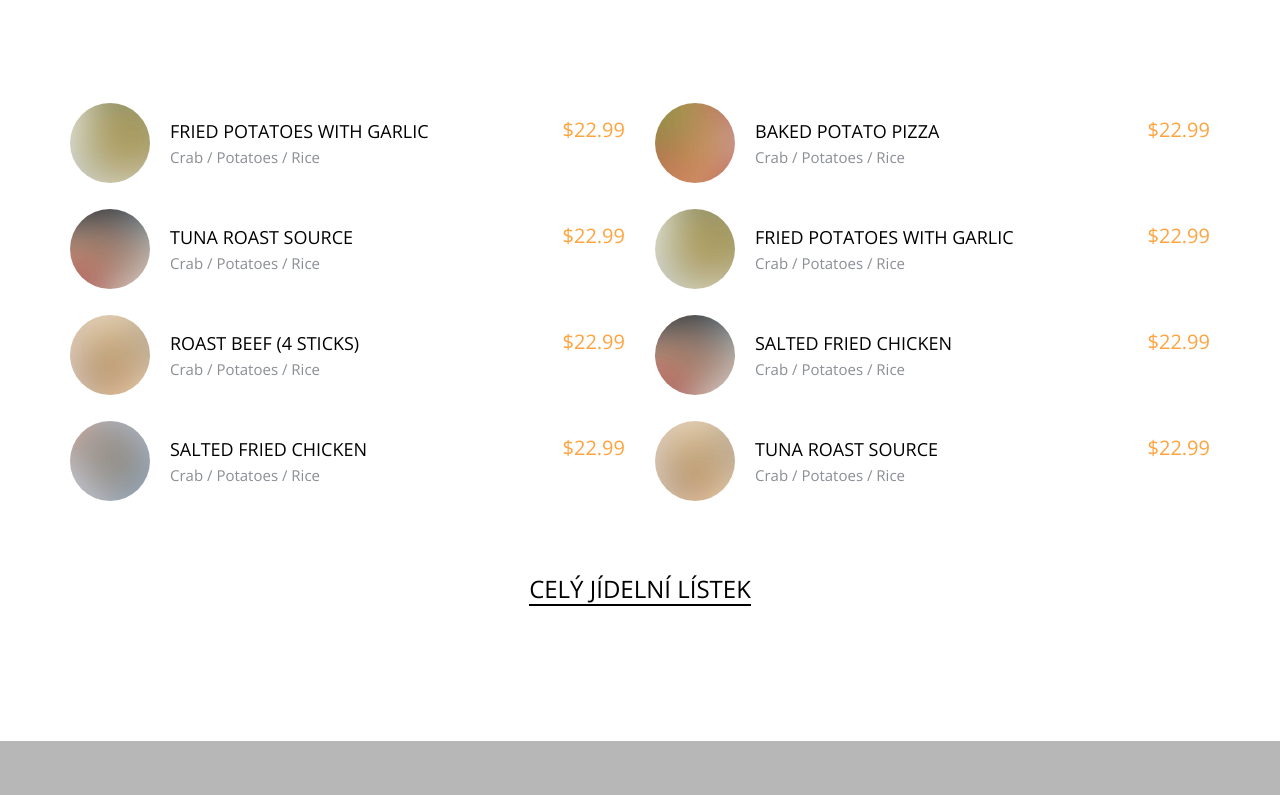
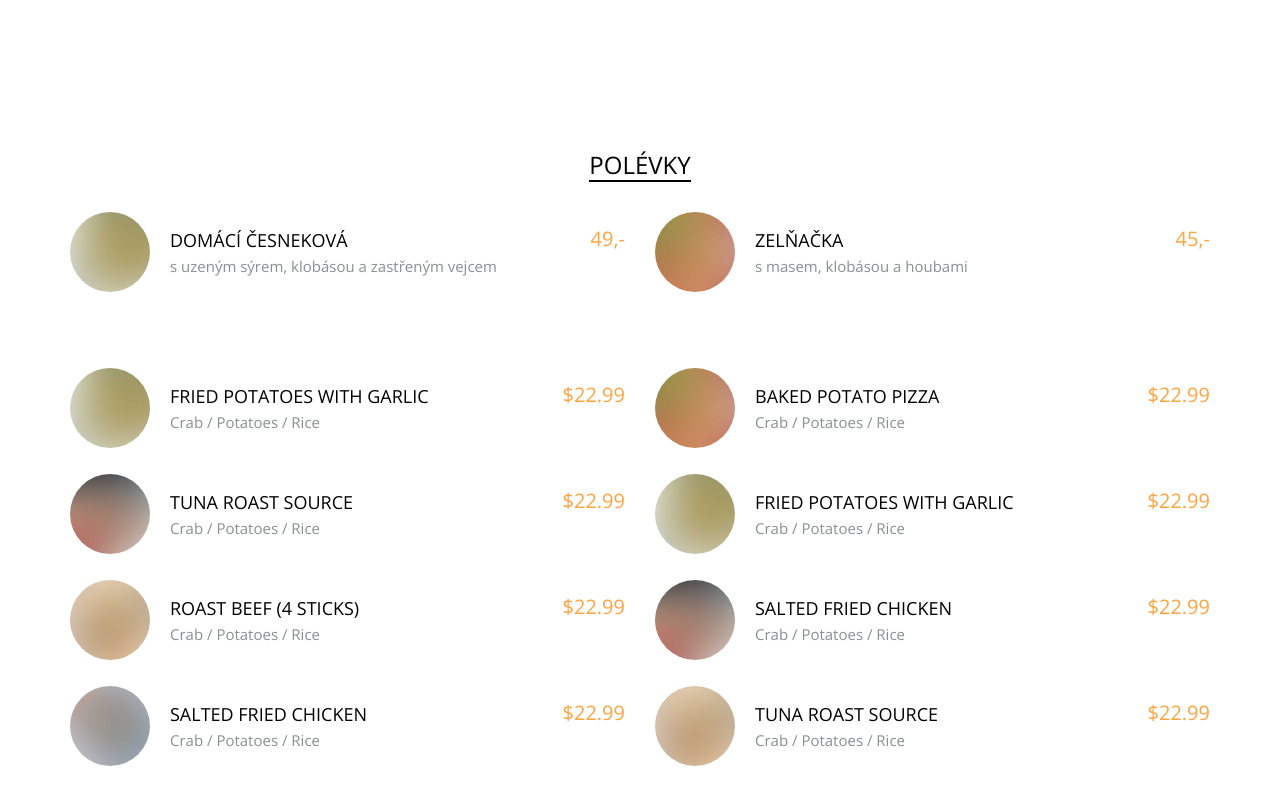
Before and after one commit to MarvelousMartin/zamek-liboun, a website: page index.html in a window 1280 px wide. Shown: the part 3048-3843 px from the top of the page. Drawn offline with nearby package versions, Linux system fonts and the light colour scheme; files whose address does not match are found by name.

Commit message:
Picture edit, new menu

```diff
--- a/index.html
+++ b/index.html
@@ -162,6 +162,38 @@
     </section>
 
     <section class="probootstrap-section probootstrap-bg-white">
+      <div class="text-center" style="padding-top: 50px">
+        <p><a class="probootstrap-custom-link" style="font-size: 24px">Polévky</a></p>
+      </div>
+      <div class="container" style="padding-bottom: 50px">
+        <div class="row">
+          <div class="col-md-6">
+            <ul class="menus">
+              <li>
+                <figure class="image"><img src="img/img_square_1.jpg" alt="Free Bootstrap Template by uicookies.com"></figure>
+                <div class="text">
+                  <span class="price">49,-</span>
+                  <h3>Domácí česneková</h3>
+                  <p>s uzeným sýrem, klobásou a zastřeným vejcem</p>
+                </div>
+              </li>
+            </ul>
+          </div>
+          <div class="col-md-6">
+            <ul class="menus">
+              <li>
+                <figure class="image"><img src="img/img_square_5.jpg" alt="Free Bootstrap Template by uicookies.com"></figure>
+                <div class="text">
+                  <span class="price">45,-</span>
+                  <h3>Zelňačka</h3>
+                  <p>s masem, klobásou a houbami</p>
+                </div>
+              </li>
+            </ul>
+          </div>
+        </div>
+      </div>
+
       <div class="container">
         <div class="row">
           <div class="col-md-6">
```
Also changed, not shown: img/listek.jpg.
